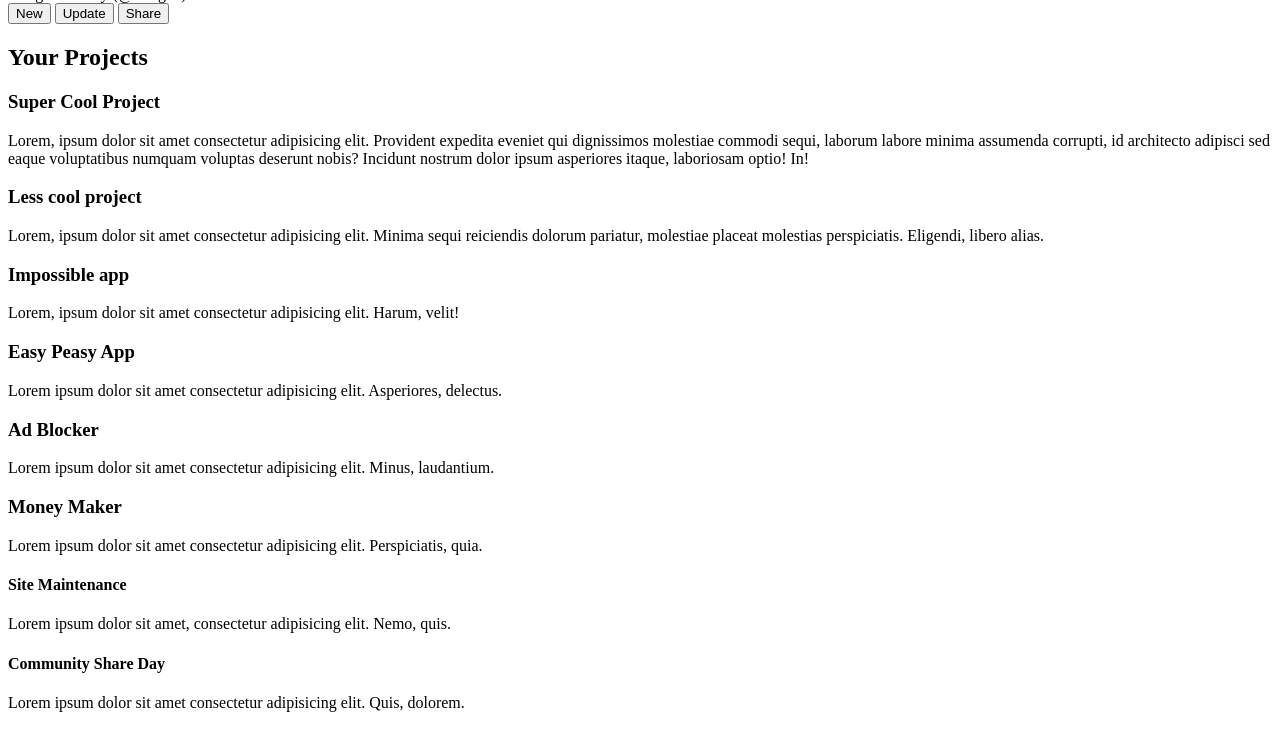
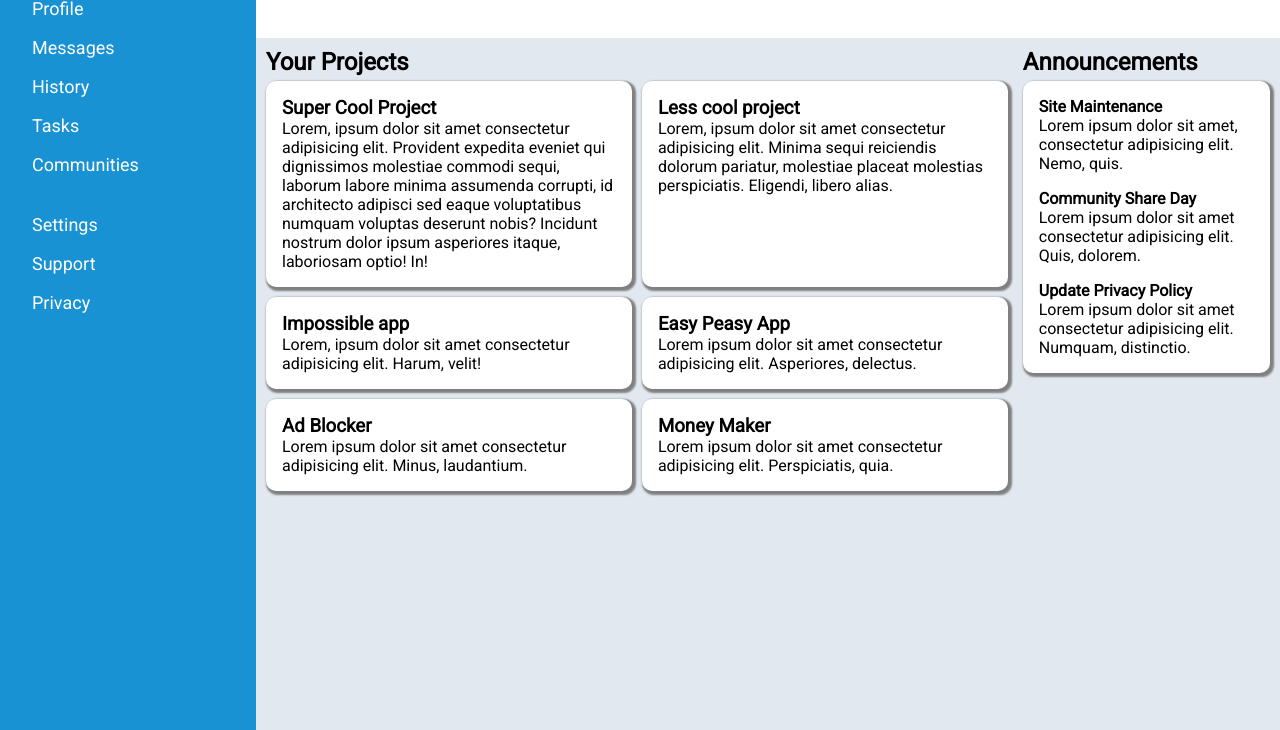
Before and after one commit to Jannolo/odin-dashboard, a plain HTML site: page index.html in a window 1280 px wide. Shown: the part 116-846 px from the top of the page. Drawn offline with Linux system fonts and the light colour scheme.

Commit message:
Design für Sidebar und Content Bereich

```diff
--- a/index.html
+++ b/index.html
@@ -20,6 +20,7 @@
                 <a href="/history.html">History</a>
                 <a href="tasks.html">Tasks</a>
                 <a href="/communities.html">Communities</a>
+                <div><br></div>
                 <a href="/settings.html">Settings</a>
                 <a href="/support.html">Support</a>
                 <a href="/privacy.html">Privacy</a>
@@ -51,11 +52,13 @@
         <div class="main">
             <div class="content">
                 <h2>Your Projects</h2>
+                <div class="card-wrapper">
                     <div class="card">
                         <h3>Super Cool Project</h3>
                         <p>Lorem, ipsum dolor sit amet consectetur adipisicing elit. Provident expedita eveniet qui
                             dignissimos molestiae commodi sequi, laborum labore minima assumenda corrupti, id architecto
-                        adipisci sed eaque voluptatibus numquam voluptas deserunt nobis? Incidunt nostrum dolor ipsum
+                            adipisci sed eaque voluptatibus numquam voluptas deserunt nobis? Incidunt nostrum dolor
+                            ipsum
                             asperiores itaque, laboriosam optio! In!</p>
                     </div>
                     <div class="card">
@@ -83,7 +86,10 @@
                         <p>Lorem ipsum dolor sit amet consectetur adipisicing elit. Perspiciatis, quia.</p>
                     </div>
                 </div>
+            </div>
             <div class="announcements">
+                <h2>Announcements</h2>
+                <div class="section-wrapper">
                 <div class="section">
                     <h4>Site Maintenance</h4>
                     <p>Lorem ipsum dolor sit amet, consectetur adipisicing elit. Nemo, quis.</p>
--- a/style.css
+++ b/style.css
@@ -0,0 +1,95 @@
+@import url('https://fonts.googleapis.com/css2?family=Roboto&display=swap');
+
+* {
+    margin: 0;
+    padding: 0;
+    font-family: 'Roboto', sans-serif;
+
+}
+
+h2 {
+    margin-bottom: 5px;
+}
+
+
+.wrapper {
+    display: grid;
+    grid-template: 1fr 6fr/1fr 4fr;
+}
+
+.sidebar {
+    grid-row: 1 /5;
+
+    display: grid;
+    grid-template-rows: 50px 1fr;
+
+    background-color: #1992d4;
+    color: white;
+
+    min-height: 100vh;
+    padding-left: 2em;
+    padding-top: 1em;
+}
+
+nav {
+    display:flex;
+    flex-direction: column;
+    align-items: flex-start;
+
+    font-size: large;
+}
+
+.logo {
+    font-size: x-large;
+}
+
+nav > a {
+    padding-top: 0.5em;
+    padding-bottom: 0.5em;
+    color: white;
+    text-decoration: none;
+}
+
+.header {
+    grid-column: 2/-1;
+
+    padding-top: 1em;
+}
+
+.main {
+    background-color: #e2e8f0;
+    padding: 10px 10px 10px 10px;
+
+    grid-area: 2/2/-1/-1;
+
+    display: grid;
+    grid-template: 1fr 1fr/3fr 1fr;
+    gap: 15px;
+}
+
+.card-wrapper {
+    display: grid;
+    grid-template-columns: 1fr 1fr;
+
+    gap: 10px;
+}
+
+.card {
+    background-color: #ffffff;
+    padding: 1em 1em 1em 1em;
+    border-radius: 10px;
+
+    box-shadow: 2px 2px 2px 2px grey;
+}
+
+.section-wrapper {
+    background-color: #ffffff;
+    border-radius: 10px;
+    padding: 1em 1em 1em 1em;
+
+    box-shadow: 2px 2px 2px 2px grey;
+
+    display: grid;
+    grid-template-rows: 1fr 1fr 1fr;
+    grid-row-gap: 1em;
+}
```
Lines whose indentation alone changed are shown as unchanged.
